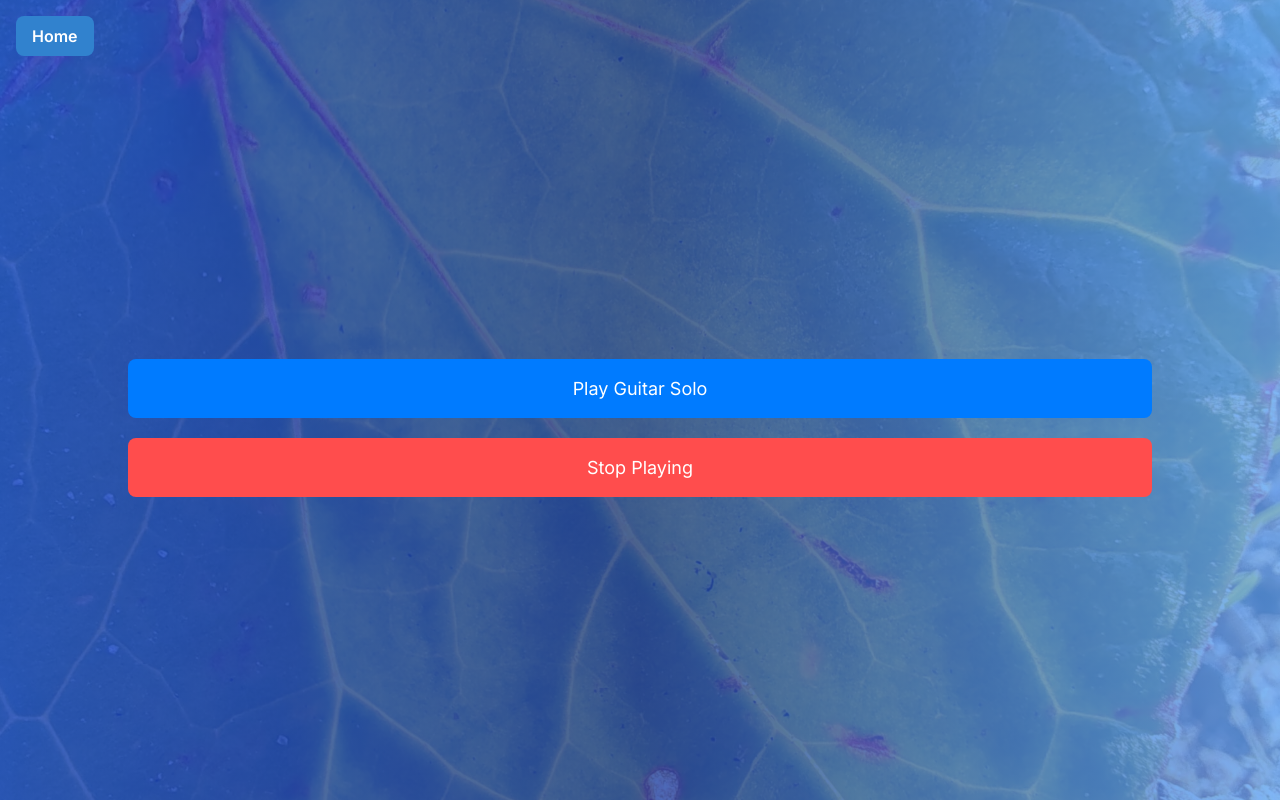
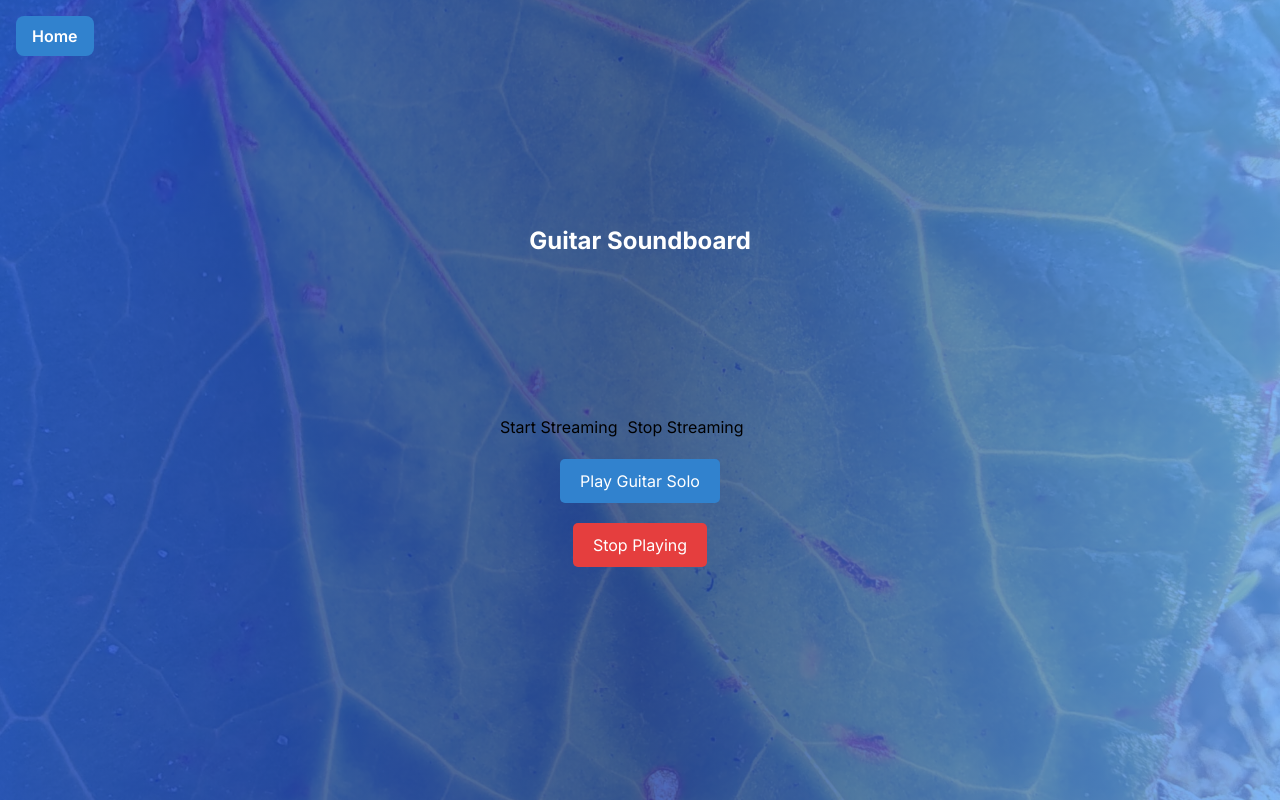
Before and after one commit to sjarvela89/homepage, a Next.js app: page /Guitar in a window 1280 px wide. Built offline with nearby package versions, Linux system fonts and the light colour scheme.

Commit message:
Generate basic stream watching for client side.

```diff
--- a/package.json
+++ b/package.json
@@ -15,7 +15,8 @@
     "next": "^14.2.13",
     "react": "^18",
     "react-chartjs-2": "^5.2.0",
-    "react-dom": "^18"
+    "react-dom": "^18",
+    "react-use-webrtc": "^1.7.6"
   },
   "devDependencies": {
     "@types/chart.js": "^2.9.41",
--- /dev/null
+++ b/src/app/Components/WebRTCStreamer.tsx
@@ -0,0 +1,40 @@
+import React, { useRef, useState } from 'react';
+
+const WebRTCStreamer: React.FC = () => {
+  const videoRef = useRef<HTMLVideoElement>(null);
+  const [localStream, setLocalStream] = useState<MediaStream | null>(null);
+
+  const startLocalStream = async () => {
+    try {
+      const stream = await navigator.mediaDevices.getUserMedia({ video: true, audio: true });
+      setLocalStream(stream);
+      if (videoRef.current) {
+        videoRef.current.srcObject = stream;
+      }
+    } catch (error) {
+      console.error('Error accessing media devices.', error);
+    }
+  };
+
+  const stopLocalStream = () => {
+    if (localStream) {
+      localStream.getTracks().forEach(track => track.stop());
+      setLocalStream(null);
+      if (videoRef.current) {
+        videoRef.current.srcObject = null;
+      }
+    }
+  };
+
+  return (
+    <div style={{ position: 'relative', zIndex: 1 }}>
+      <video ref={videoRef} autoPlay playsInline muted className="video" style={{ width: '100%', height: 'auto', zIndex: 2 }} />
+      <div style={{ position: 'absolute', bottom: '10px', left: '10px', zIndex: 2 }}>
+        <button onClick={startLocalStream} style={{ marginRight: '10px' }}>Start Streaming</button>
+        <button onClick={stopLocalStream}>Stop Streaming</button>
+      </div>
+    </div>
+  );
+};
+
+export default WebRTCStreamer;
--- a/src/app/Guitar/Guitar.module.css
+++ b/src/app/Guitar/Guitar.module.css
@@ -5,28 +5,70 @@
   align-items: center;
   min-height: 100vh;
   background-color: #f5f5f5;
+  position: relative; /* Ensure relative positioning for child elements */
 }
 
 .title {
   font-size: 24px;
   font-weight: bold;
   margin-bottom: 20px;
+  color: white; /* Ensure title is visible on the background */
+  z-index: 1; /* Ensure title is above the overlay */
+}
+
+.backgroundImage {
+  position: absolute;
+  top: 0;
+  left: 0;
+  width: 100%;
+  height: 100%;
+  z-index: -1;
+}
+
+.overlay {
+  position: absolute;
+  top: 0;
+  left: 0;
+  width: 100%;
+  height: 100%;
+  background: rgba(0, 0, 0, 0.5);
+}
+
+.videoContainer {
+  width: 100%;
+  display: flex;
+  justify-content: center;
+  margin-top: 20px;
+}
+
+.video {
+  width: 100%;
+  max-width: 600px;
+  border-radius: 8px;
+  box-shadow: 0 4px 8px rgba(0, 0, 0, 0.1);
 }
 
 .button {
-    background-color: #007bff;
-    padding: 16px;
-    border-radius: 8px;
-    margin: 10px 0;
-    color: #fff;
-    font-size: 18px;
+  padding: 10px 20px;
+  margin: 10px;
+  font-size: 16px;
+  color: white;
+  background-color: #3182ce;
+  border: none;
+  border-radius: 5px;
   cursor: pointer;
-    border: none;
-    width: 80%;
-    text-align: center;
-    z-index: 10;
+  transition: background-color 0.3s ease;
+  z-index: 1; /* Ensure buttons are above the overlay */
+}
+
+.button:hover {
+  background-color: #2b6cb0;
 }
 
 .stopButton {
-    background-color: #ff4d4d; /* Red color for the stop button */
+  background-color: #e53e3e;
 }
+
+.stopButton:hover {
+  background-color: #c53030;
+}
--- a/src/app/Guitar/page.tsx
+++ b/src/app/Guitar/page.tsx
@@ -5,10 +5,10 @@ import Link from 'next/link';
 import Image from 'next/image';
 import BackgroundImage from '../../../public/images/background.jpg';
 import Background from '../Components/Background';
+import WebRTCStreamer from '../Components/WebRTCStreamer';
 
 const Guitar: React.FC = () => {
   const [currentSound, setCurrentSound] = useState<HTMLAudioElement | null>(null);
-
   const guitar1Sound = "/sounds/guitar1.mp3"; // Ensure this path is correct
 
   const stopSound = () => {
@@ -56,6 +56,9 @@ const Guitar: React.FC = () => {
       </div>
       <Background />
       <h1 className={styles.title}>Guitar Soundboard</h1>
+      <div className={styles.videoContainer}>
+        <WebRTCStreamer />
+      </div>
       <button className={styles.button} onClick={() => playSound(guitar1Sound)}>
         Play Guitar Solo
       </button>
```
Also changed, not shown: 1 other file (tests, documents, lock files or other folders). Lines whose indentation alone changed are shown as unchanged.
